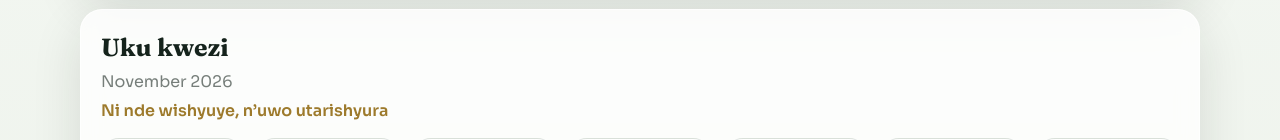
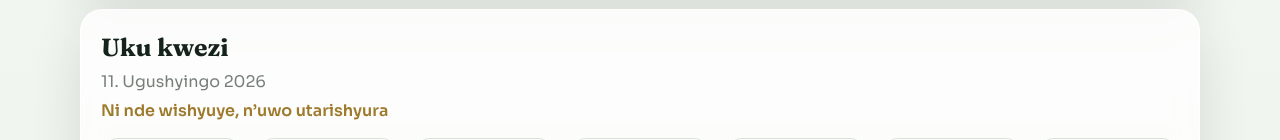
Before and after one commit to Ishimwefabrice/inzu, a React (Vite) app in the folder client/: page / in a window 1280 px wide. Shown: the part 490-630 px from the top of the page. Built offline with nearby package versions, Linux system fonts and the light colour scheme.

Commit message:
Fix payment history to January-December and bust stale PWA cache.
Co-authored-by: Cursor <cursoragent@cursor.com>

```diff
--- a/client/src/App.tsx
+++ b/client/src/App.tsx
@@ -77,12 +77,55 @@ function labelFor(lang: Lang, state: StatusState) {
   return t(lang, "upcoming");
 }
 
+const MONTH_NAMES: Record<Lang, string[]> = {
+  en: [
+    "January",
+    "February",
+    "March",
+    "April",
+    "May",
+    "June",
+    "July",
+    "August",
+    "September",
+    "October",
+    "November",
+    "December",
+  ],
+  rw: [
+    "Mutarama",
+    "Gashyantare",
+    "Werurwe",
+    "Mata",
+    "Gicurasi",
+    "Kamena",
+    "Nyakanga",
+    "Kanama",
+    "Nzeri",
+    "Ukwakira",
+    "Ugushyingo",
+    "Ukuboza",
+  ],
+  fr: [
+    "Janvier",
+    "Février",
+    "Mars",
+    "Avril",
+    "Mai",
+    "Juin",
+    "Juillet",
+    "Août",
+    "Septembre",
+    "Octobre",
+    "Novembre",
+    "Décembre",
+  ],
+};
+
 function formatMonth(key: string, lang: Lang) {
   const [y, m] = key.split("-").map(Number);
-  return new Date(y, m - 1, 1).toLocaleString(localeFor(lang), {
-    month: "long",
-    year: "numeric",
-  });
+  const name = MONTH_NAMES[lang][Math.min(11, Math.max(0, (m || 1) - 1))];
+  return `${m}. ${name} ${y}`;
 }
 
 function formatDate(iso: string | null, lang: Lang) {
@@ -945,6 +988,11 @@ export default function App() {
             />
 
             <h3 className="subhead">{t(lang, "paymentHistory")}</h3>
+            <p className="muted">
+              {t(lang, "paymentHistoryYear", {
+                year: new Date().getFullYear(),
+              })}
+            </p>
             <div className="history">
               {history.map((row) => (
                 <div key={row.month} className={`history-row ${row.paid ? "ok" : ""}`}>
--- a/client/src/i18n.ts
+++ b/client/src/i18n.ts
@@ -102,6 +102,7 @@ const en: Dict = {
   mediaRemoved: "File removed",
   mediaError: "That file could not be saved on this phone",
   paymentHistory: "Payment history",
+  paymentHistoryYear: "Months for {year} — January to December",
   month: "Month",
   amount: "Amount",
   paidOn: "Paid on",
@@ -225,6 +226,7 @@ const rw: Dict = {
   mediaRemoved: "Idosiye yakuweho",
   mediaError: "Idosiye ntiyashoboye kubikwa kuri iyi telefone",
   paymentHistory: "Amateka yo kwishyura",
+  paymentHistoryYear: "Amezi ya {year} — kuva Mutarama kugeza Ukuboza",
   month: "Ukwezi",
   amount: "Amafaranga",
   paidOn: "Byishyuwe ku wa",
@@ -349,6 +351,7 @@ const fr: Dict = {
   mediaRemoved: "Fichier supprimé",
   mediaError: "Ce fichier n’a pas pu être enregistré sur ce téléphone",
   paymentHistory: "Historique des paiements",
+  paymentHistoryYear: "Mois de {year} — de janvier à décembre",
   month: "Mois",
   amount: "Montant",
   paidOn: "Payé le",
```
Also changed, not shown: client/public/sw.js (+9 -11 lines).
